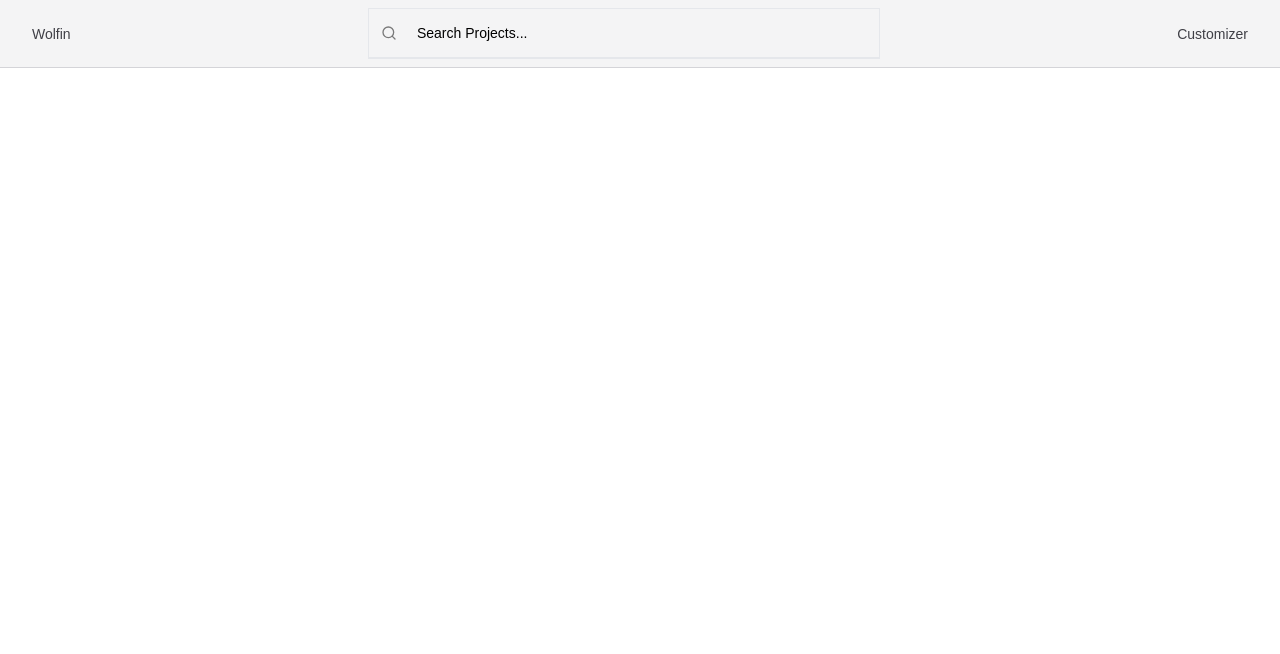
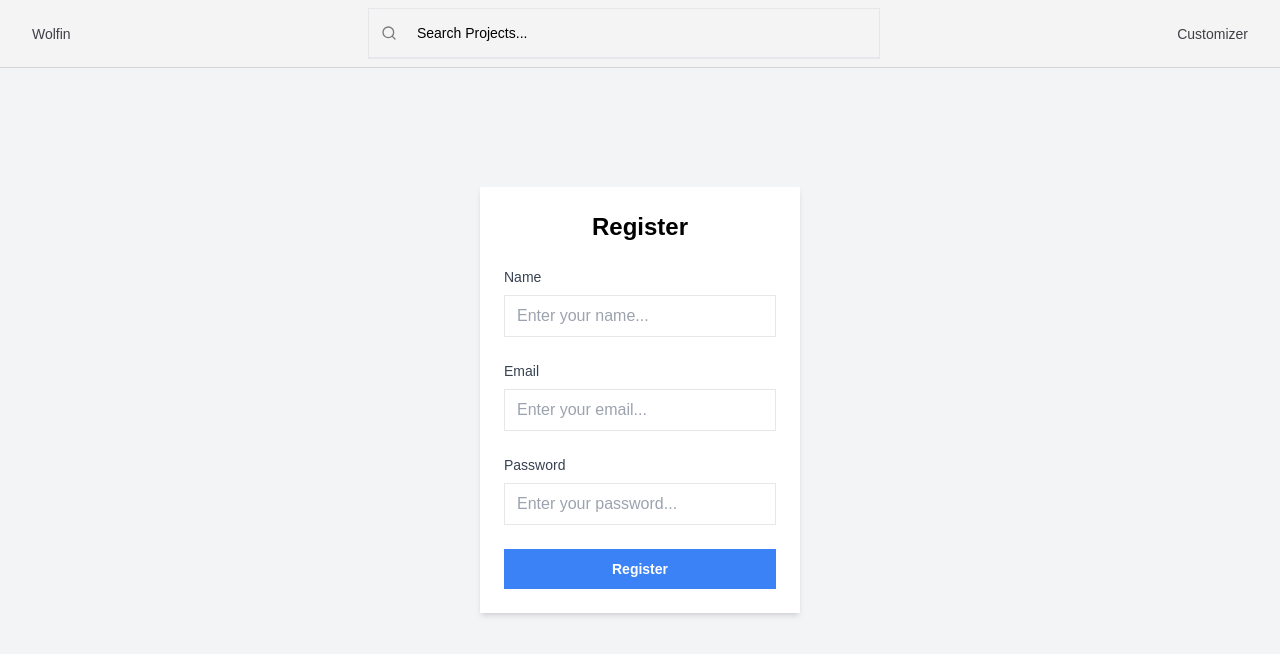
Before and after one commit to pawelos231/FashionForge, a Next.js app: page /register in a window 1280 px wide. Shown: the top 654 px of the page. Built offline with nearby package versions, Linux system fonts and the light colour scheme.

Commit message:
register component creation

```diff
--- a/app/register/page.tsx
+++ b/app/register/page.tsx
@@ -1,5 +1,7 @@
+import RegisterComponent from "@components/auth/register";
+
 const Register = () => {
-  return <div>register</div>;
+  return <RegisterComponent />;
 };
 
 export default Register;
--- a/components/auth/register.tsx
+++ b/components/auth/register.tsx
@@ -0,0 +1,90 @@
+"use client";
+
+import { useForm } from "react-hook-form";
+import { yupResolver } from "@hookform/resolvers/yup";
+import { Button } from "@UI/Button";
+import { RegisterValidator, RegisterRequest } from "@lib/validators/register";
+
+const RegisterComponent = () => {
+  const {
+    register,
+    watch,
+    handleSubmit,
+    formState: { errors }, // Get the form validation errors
+  } = useForm<RegisterRequest>({
+    resolver: yupResolver(RegisterValidator),
+    defaultValues: {
+      email: "",
+      password: "",
+      name: "",
+    },
+  });
+
+  const sendLoginData = () => {
+    console.log(watch("email"), watch("password"));
+  };
+
+  return (
+    <div className="flex items-center justify-center min-h-screen bg-gray-100">
+      <form
+        onSubmit={handleSubmit(sendLoginData)}
+        className="w-80 p-6 bg-white rounded-lg shadow-md"
+      >
+        <h2 className="mb-6 text-2xl font-semibold text-center">Register</h2>
+        <div className="mb-6">
+          <label className="block mb-2 text-sm font-medium text-gray-700">
+            Name
+          </label>
+          <input
+            {...register("name")}
+            type="text"
+            placeholder="Enter your name..."
+            className="w-full px-3 py-2 text-gray-700 border rounded-sm focus:outline-none focus:border-blue-500"
+          />
+          {errors.name && (
+            <p className="mt-2 text-xs text-red-500">{errors.name.message}</p>
+          )}
+        </div>
+        <div className="mb-6">
+          <label className="block mb-2 text-sm font-medium text-gray-700">
+            Email
+          </label>
+          <input
+            {...register("email")}
+            type="text"
+            placeholder="Enter your email..."
+            className="w-full px-3 py-2 text-gray-700 border rounded-sm focus:outline-none focus:border-blue-500"
+          />
+          {errors.email && (
+            <p className="mt-2 text-xs text-red-500">{errors.email.message}</p>
+          )}
+        </div>
+
+        <div className="mb-6">
+          <label className="block mb-2 text-sm font-medium text-gray-700">
+            Password
+          </label>
+          <input
+            {...register("password")}
+            type="password"
+            placeholder="Enter your password..."
+            className="w-full px-3 py-2 text-gray-700 border rounded-sm focus:outline-none focus:border-blue-500"
+          />
+          {errors.password && (
+            <p className="mt-2 text-xs text-red-500">
+              {errors.password.message}
+            </p>
+          )}
+        </div>
+        <Button
+          type="submit"
+          className="w-full py-2 font-semibold text-white bg-blue-500 rounded-sm"
+        >
+          Register
+        </Button>
+      </form>
+    </div>
+  );
+};
+
+export default RegisterComponent;
```
